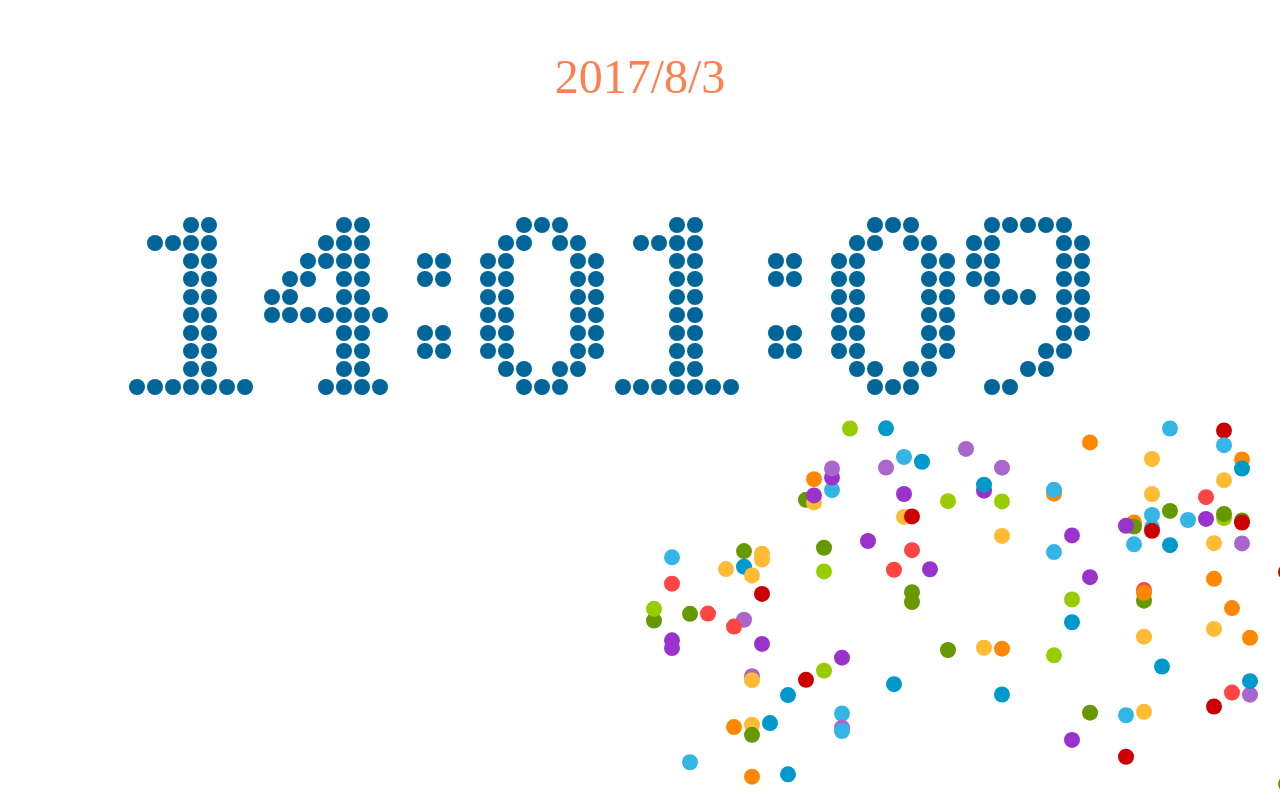
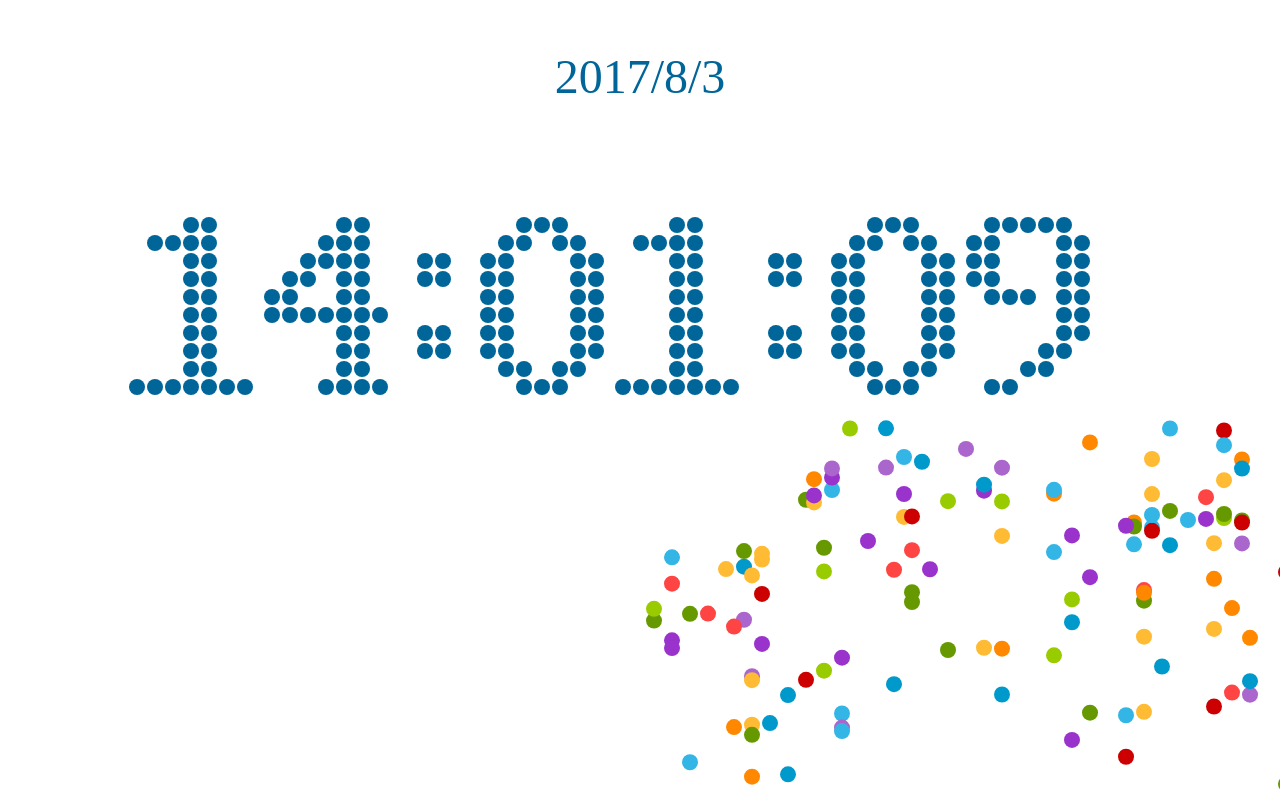
Before and after one commit to linlif/canvas, a plain HTML site: page index.html in a window 1280 px wide. Drawn offline with Linux system fonts and the light colour scheme.

Commit message:
Update index.html

```diff
--- a/index.html
+++ b/index.html
@@ -18,7 +18,7 @@
     #date{
       width: 100%;
       font-size: 48px;
-      color: coral;
+      color: rgb(0,102,153);
       height: 19%;
       display: flex;
       justify-content: center; /* 水平居中 */
```
